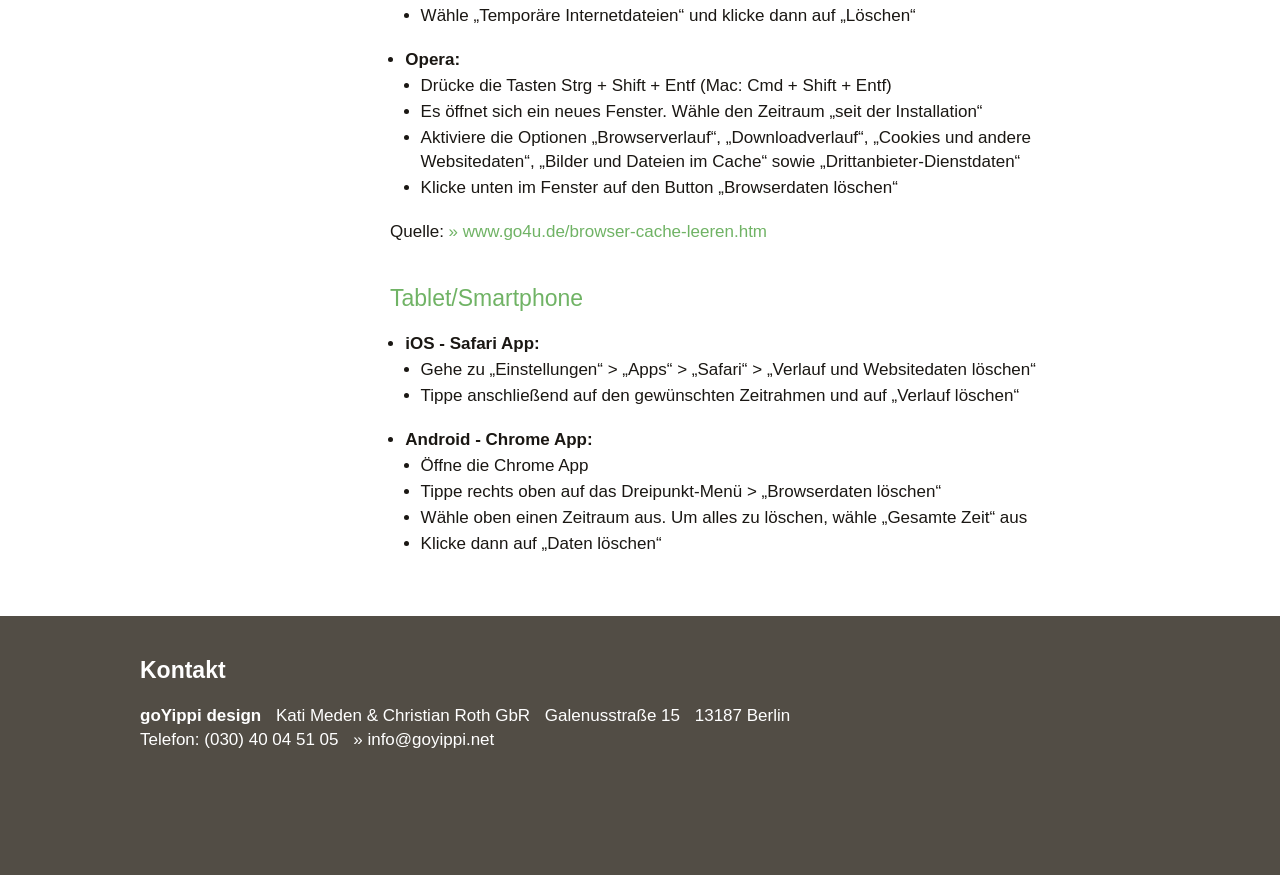
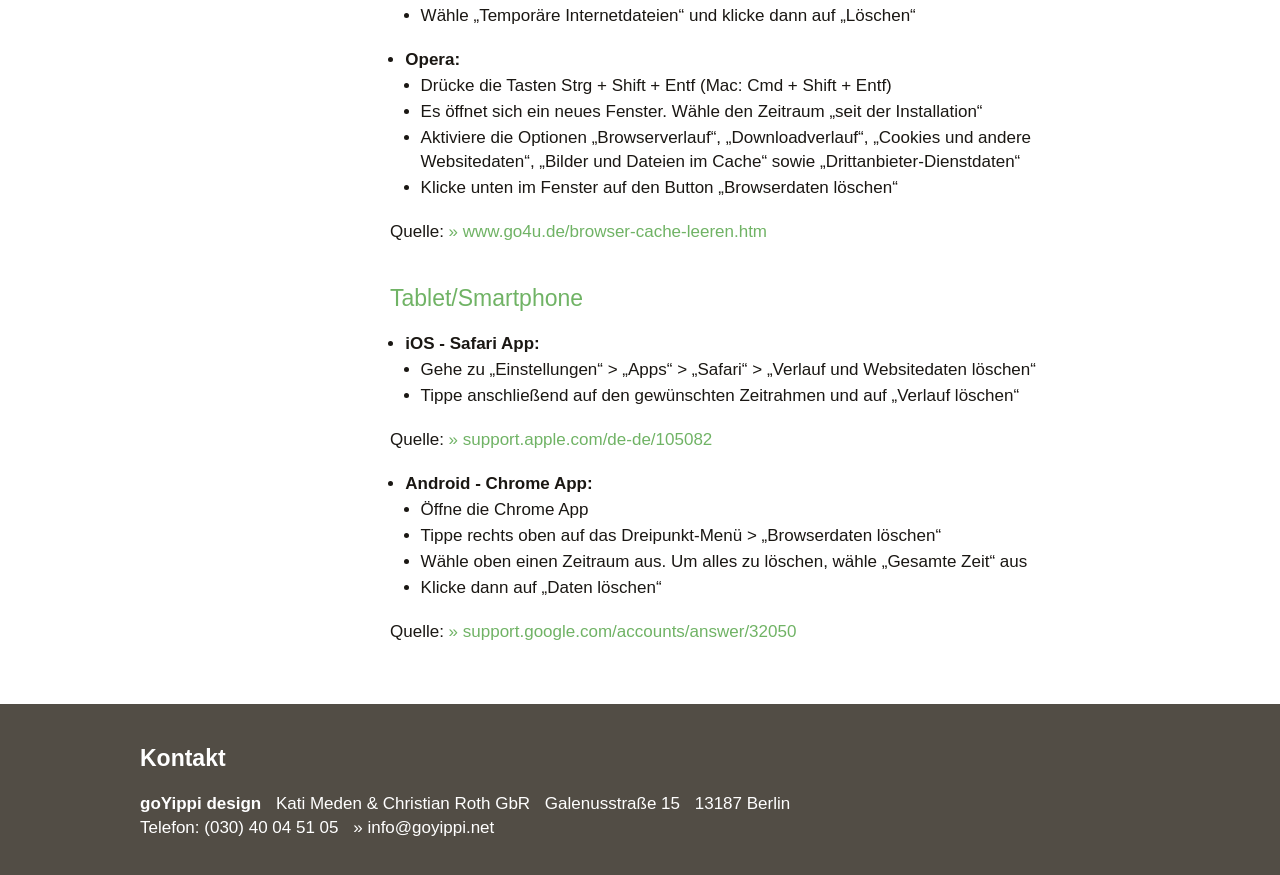
Before and after one commit to goYippi-labs/tutorials, a Jekyll site: the page built from faq/browser-cache/index.md, in a window 1280 px wide and 900 px high, scrolled down 1496 px. Shown: the top 875 px of the window. Built offline with Jekyll 4.4.1, drawn with Linux system fonts in a browser that asks for light colours; nearby versions of some CDN libraries; some web fonts are replaced; library files that are not in the unit come from our copies; before the commit the page ends 2308 px from its top, so only the background shows below that.

Commit message:
Links to sources

```diff
--- a/faq/browser-cache/index.md
+++ b/faq/browser-cache/index.md
@@ -68,8 +68,12 @@ Quelle: [» www.go4u.de/browser-cache-leeren.htm](https://www.go4u.de/browser-ca
   * Gehe zu „Einstellungen“ > „Apps“ > „Safari“ > „Verlauf und Websitedaten löschen“
   * Tippe anschließend auf den gewünschten Zeitrahmen und auf „Verlauf löschen“
 
+Quelle: [» support.apple.com/de-de/105082](https://support.apple.com/de-de/105082)
+
 * **Android - Chrome App:**
   * Öffne die Chrome App
   * Tippe rechts oben auf das Dreipunkt-Menü > „Browserdaten löschen“
   * Wähle oben einen Zeitraum aus. Um alles zu löschen, wähle „Gesamte Zeit“ aus
   * Klicke dann auf „Daten löschen“
+
+Quelle: [» support.google.com/accounts/answer/32050](https://support.google.com/accounts/answer/32050?hl=de)
```
